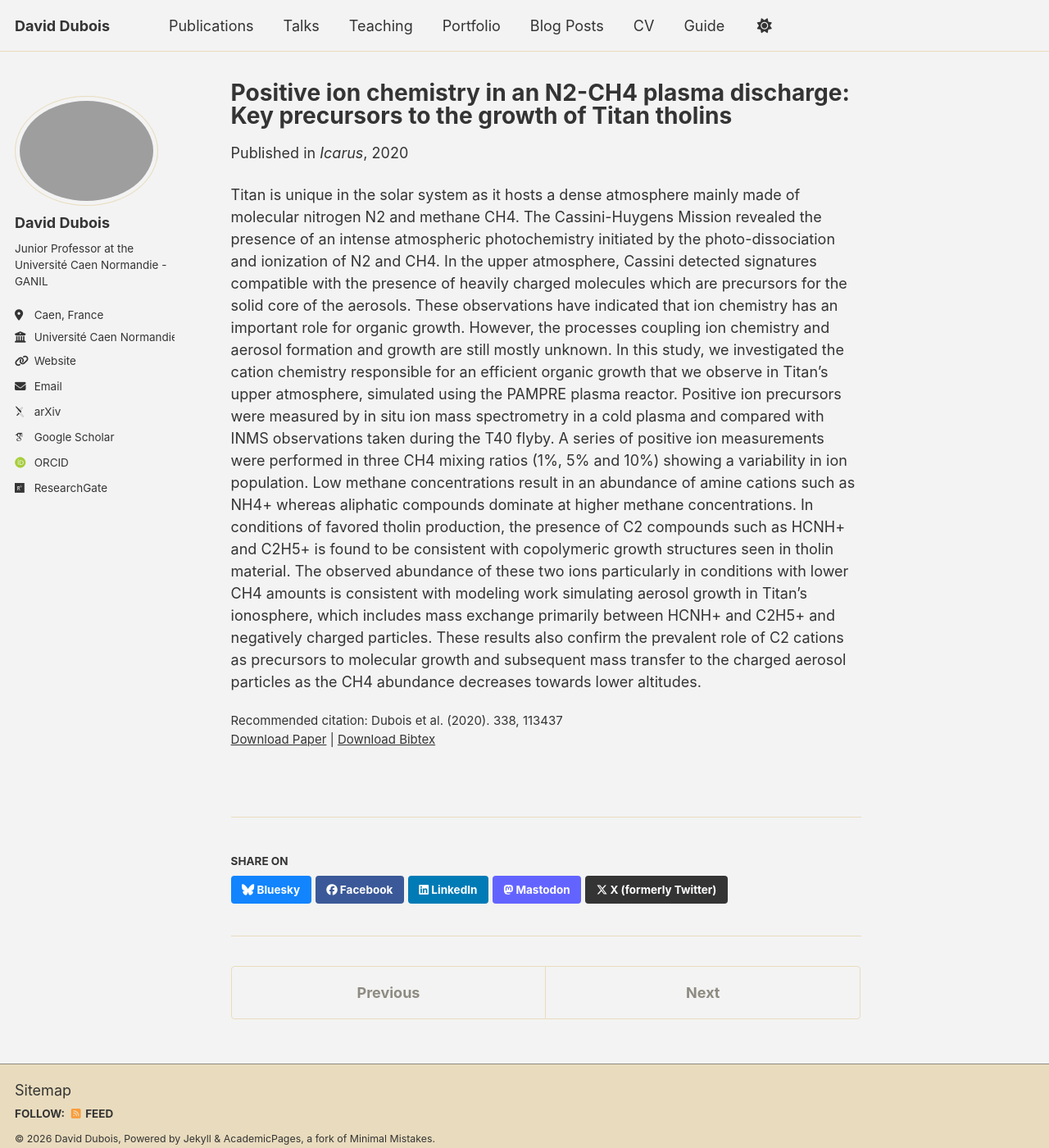
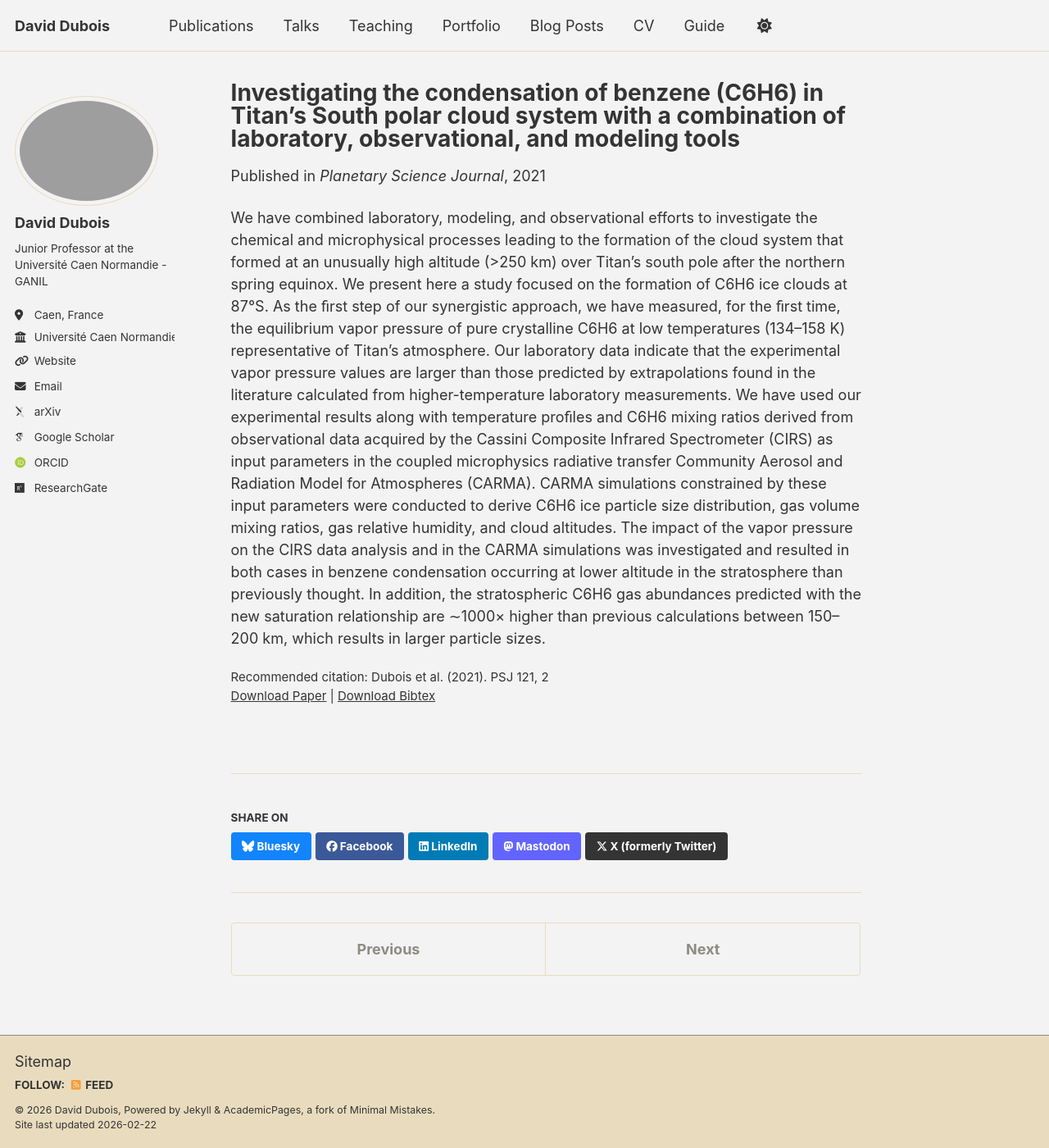
Before and after one commit to daviddubois5/daviddubois, a Jekyll site: the page built from _publications/2024-02-17-paper-title-number-4.md, in a window 1280 px wide and 1400 px high. Shown: the whole window at 82% size. Built offline with Jekyll 4.4.1, drawn with Linux system fonts in a browser that asks for light colours; some web fonts are replaced; a script bundle is joined from its source files by our own code; library files that are not in the unit come from our copies.

Commit message:
Update 2024-02-17-paper-title-number-4.md

```diff
--- a/_publications/2024-02-17-paper-title-number-4.md
+++ b/_publications/2024-02-17-paper-title-number-4.md
@@ -1,13 +1,28 @@
 ---
-title: "Paper Title Number 4"
+title: "Investigating the condensation of benzene (C6H6) in Titan’s South polar cloud system with a combination of laboratory, observational, and modeling tools"
 collection: publications
-category: conferences
-permalink: /publication/2024-02-17-paper-title-number-4
-excerpt: 'This paper is about fixing template issue #693.'
-date: 2024-02-17
-venue: 'GitHub Journal of Bugs'
-paperurl: 'https://academicpages.github.io/files/paper3.pdf'
-citation: 'Your Name, You. (2024). &quot;Paper Title Number 3.&quot; <i>GitHub Journal of Bugs</i>. 1(3).'
+category: manuscripts
+permalink: /publication/2010-10-01-paper-title-number-2
+date: 2021-01-01
+venue: 'Planetary Science Journal'
+paperurl: 'https://daviddubois5.github.io/daviddubois/files/Dubois_2021_Planet._Sci._J._2_121.pdf'
+bibtexurl: 'https://daviddubois5.github.io/daviddubois/files/export-bibtex4.bib'
+citation: 'Dubois et al. (2021). PSJ 121, 2'
 ---
 
-The contents above will be part of a list of publications, if the user clicks the link for the publication than the contents of section will be rendered as a full page, allowing you to provide more information about the paper for the reader. When publications are displayed as a single page, the contents of the above "citation" field will automatically be included below this section in a smaller font.
+We have combined laboratory, modeling, and observational efforts to investigate the chemical and microphysical
+processes leading to the formation of the cloud system that formed at an unusually high altitude (>250 km) over
+Titan’s south pole after the northern spring equinox. We present here a study focused on the formation of C6H6 ice
+clouds at 87°S. As the ﬁrst step of our synergistic approach, we have measured, for the ﬁrst time, the equilibrium
+vapor pressure of pure crystalline C6H6 at low temperatures (134–158 K) representative of Titan’s atmosphere. Our
+laboratory data indicate that the experimental vapor pressure values are larger than those predicted by
+extrapolations found in the literature calculated from higher-temperature laboratory measurements. We have used
+our experimental results along with temperature proﬁles and C6H6 mixing ratios derived from observational data
+acquired by the Cassini Composite Infrared Spectrometer (CIRS) as input parameters in the coupled microphysics
+radiative transfer Community Aerosol and Radiation Model for Atmospheres (CARMA). CARMA simulations
+constrained by these input parameters were conducted to derive C6H6 ice particle size distribution, gas volume
+mixing ratios, gas relative humidity, and cloud altitudes. The impact of the vapor pressure on the CIRS data
+analysis and in the CARMA simulations was investigated and resulted in both cases in benzene condensation
+occurring at lower altitude in the stratosphere than previously thought. In addition, the stratospheric C6H6 gas
+abundances predicted with the new saturation relationship are ∼1000× higher than previous calculations between
+150–200 km, which results in larger particle sizes.
```
